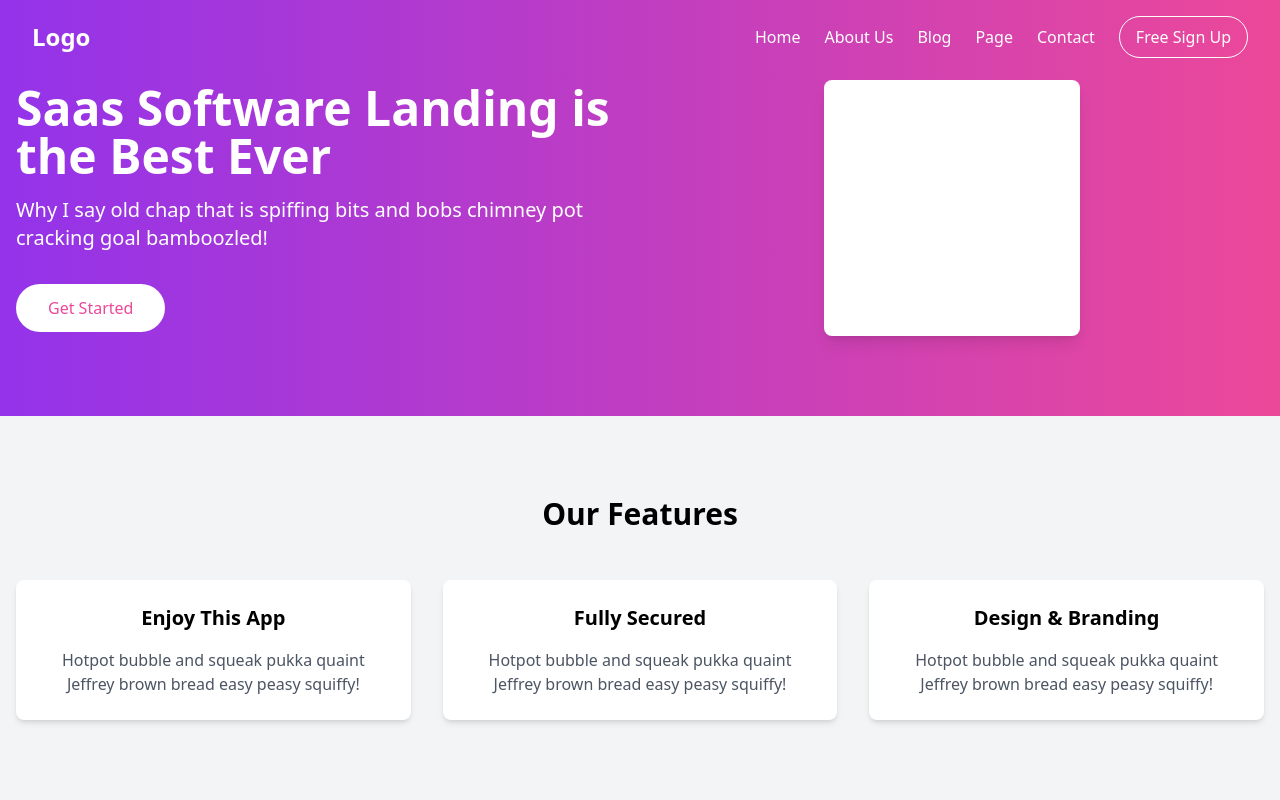
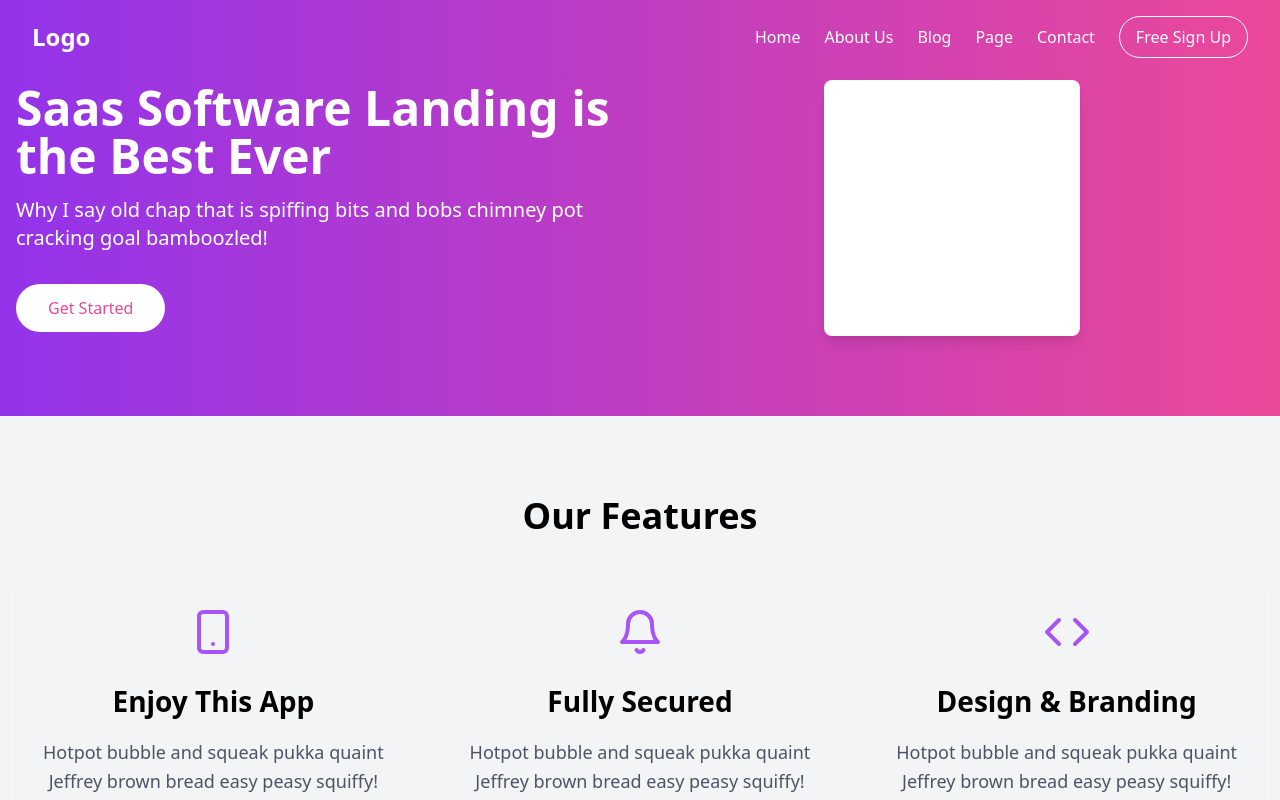
Before and after one commit to kingsleytagbo/nextjs-project-one, a Next.js app: page /pageone in a window 1280 px wide. Shown: the top 800 px of the page. Built offline with nearby package versions, Linux system fonts and the light colour scheme.

Commit message:
landing page one

```diff
--- a/src/app/components/landingpageone.tsx
+++ b/src/app/components/landingpageone.tsx
@@ -1,5 +1,5 @@
 import React from 'react';
-import Button from '@/app/components/button';
+import Button from '@/app/components/landingpageone/button';
 
 const LandingPageOne = () => {
   return (
--- /dev/null
+++ b/src/app/components/landingpageone/featuressection.tsx
@@ -0,0 +1,90 @@
+import React from 'react';
+
+const IconWrapper: React.FC<React.SVGProps<SVGSVGElement>> = (props) => (
+  <svg
+    xmlns="http://www.w3.org/2000/svg"
+    className="tw-w-12 tw-h-12 tw-mx-auto tw-mb-6 tw-text-purple-500"
+    viewBox="0 0 24 24"
+    fill="none"
+    stroke="currentColor"
+    strokeWidth="2"
+    strokeLinecap="round"
+    strokeLinejoin="round"
+    {...props}
+  />
+);
+
+const SmartphoneIcon: React.FC = () => (
+  <IconWrapper>
+    <rect x="5" y="2" width="14" height="20" rx="2" ry="2" />
+    <line x1="12" y1="18" x2="12" y2="18" />
+  </IconWrapper>
+);
+
+const BellIcon: React.FC = () => (
+  <IconWrapper>
+    <path d="M18 8A6 6 0 0 0 6 8c0 7-3 9-3 9h18s-3-2-3-9" />
+    <path d="M13.73 21a2 2 0 0 1-3.46 0" />
+  </IconWrapper>
+);
+
+const CodeIcon: React.FC = () => (
+  <IconWrapper>
+    <polyline points="16 18 22 12 16 6" />
+    <polyline points="8 6 2 12 8 18" />
+  </IconWrapper>
+);
+
+interface FeatureCardProps {
+  Icon: React.FC;
+  title: string;
+  description: string;
+  showReadMore?: boolean;
+}
+
+const FeatureCard: React.FC<FeatureCardProps> = ({ Icon, title, description, showReadMore = false }) => (
+  <div className="tw-bg-gray-100 tw-p-6 tw-rounded-lg tw-shadow-sm tw-text-center tw-transition-all tw-duration-300 hover:tw-shadow-lg group tw-relative tw-overflow-hidden">
+    <div className="tw-h-1 tw-w-full tw-bg-gray-100 tw-absolute tw-top-0 tw-left-0 tw-right-0 group-hover:tw-bg-gradient-to-r group-hover:tw-from-purple-600 group-hover:tw-to-pink-500 tw-transition-all tw-duration-300"></div>
+    <Icon />
+    <h3 className="tw-text-[1.75rem] tw-font-semibold tw-mb-4 tw-text-black">{title}</h3>
+    <p className="tw-text-gray-600 tw-mb-4 tw-text-[1.125rem] tw-leading-relaxed">{description}</p>
+    {showReadMore && (
+      <a href="#" className="tw-text-purple-500 tw-font-medium tw-inline-flex tw-items-center tw-text-[1.125rem]">
+        Read More
+        <svg className="tw-w-5 tw-h-5 tw-ml-2" fill="none" stroke="currentColor" viewBox="0 0 24 24" xmlns="http://www.w3.org/2000/svg">
+          <path strokeLinecap="round" strokeLinejoin="round" strokeWidth={2} d="M9 5l7 7-7 7" />
+        </svg>
+      </a>
+    )}
+  </div>
+);
+
+const FeaturesSection: React.FC = () => (
+  <section id="features" className="tw-py-20 tw-bg-gray-100">
+    <div className="tw-container tw-mx-auto tw-px-4">
+      <div className="tw-text-center tw-mb-12">
+        <h2 className="tw-text-4xl tw-font-bold tw-text-black">Our Features</h2>
+      </div>
+      <div className="tw-grid tw-grid-cols-1 md:tw-grid-cols-3 tw-gap-8">
+        <FeatureCard
+          Icon={SmartphoneIcon}
+          title="Enjoy This App"
+          description="Hotpot bubble and squeak pukka quaint Jeffrey brown bread easy peasy squiffy!"
+          showReadMore={true}
+        />
+        <FeatureCard
+          Icon={BellIcon}
+          title="Fully Secured"
+          description="Hotpot bubble and squeak pukka quaint Jeffrey brown bread easy peasy squiffy!"
+        />
+        <FeatureCard
+          Icon={CodeIcon}
+          title="Design & Branding"
+          description="Hotpot bubble and squeak pukka quaint Jeffrey brown bread easy peasy squiffy!"
+        />
+      </div>
+    </div>
+  </section>
+);
+
+export default FeaturesSection;
--- a/src/app/components/landingpageonea.tsx
+++ b/src/app/components/landingpageone/landingpageonea.tsx
@@ -1,6 +1,8 @@
 import React, { useEffect, useState } from 'react';
 /* import  Button  from '@/app/components/button'; */
 import Header from './header';
+import FeaturesSection from './featuressection';
+
 
 const LandingPage = () => {
   return (
@@ -23,21 +25,8 @@ const LandingPage = () => {
       </section>
 
       {/* Features Section */}
-      <section className="tw-py-20 tw-bg-gray-100">
-        <div className="tw-container tw-mx-auto tw-px-4">
-          <div className="tw-text-center tw-mb-12">
-            <h2 className="tw-text-3xl tw-font-bold">Our Features</h2>
-          </div>
-          <div className="tw-grid tw-grid-cols-1 md:tw-grid-cols-3 tw-gap-8">
-            {['Enjoy This App', 'Fully Secured', 'Design & Branding'].map((feature, index) => (
-              <div key={index} className="tw-bg-white tw-p-6 tw-rounded-lg tw-shadow-md tw-text-center">
-                <h3 className="tw-text-xl tw-font-semibold tw-mb-4">{feature}</h3>
-                <p className="tw-text-gray-600">Hotpot bubble and squeak pukka quaint Jeffrey brown bread easy peasy squiffy!</p>
-              </div>
-            ))}
-          </div>
-        </div>
-      </section>
+      <FeaturesSection />
+
 
       {/* CTA Section */}
       <section className="tw-bg-pink-500 tw-text-white tw-py-20">
--- a/src/app/page.tsx
+++ b/src/app/page.tsx
@@ -1,5 +1,5 @@
 import Image from "next/image";
-import Button from "./components/button";
+import Button from "./components/landingpageone/button";
 
 export default function Home() {
   return (
--- a/src/pages/pageone.tsx
+++ b/src/pages/pageone.tsx
@@ -1,5 +1,5 @@
 
-import LandingPageOne from '../app/components/landingpageonea';
+import LandingPageOne from '../app/components/landingpageone/landingpageonea';
 
 export default function Home() {
   return <LandingPageOne />
```
Also changed, not shown: src/app/components/landingpageone/button.tsx (renamed from src/app/components/button.tsx), src/app/components/landingpageone/header.tsx (renamed from src/app/components/header.tsx).
